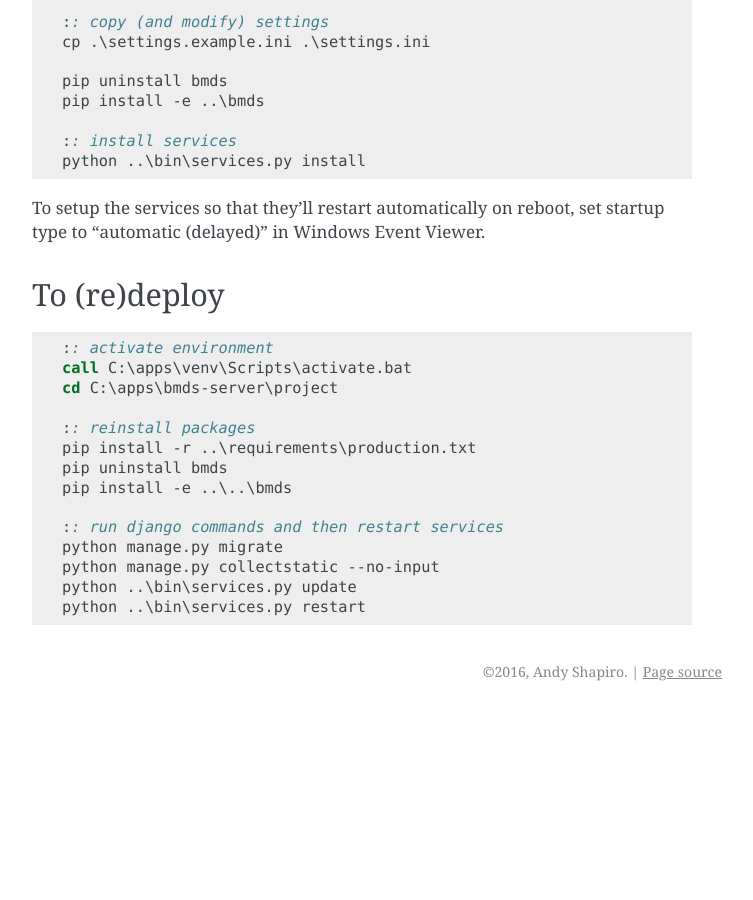
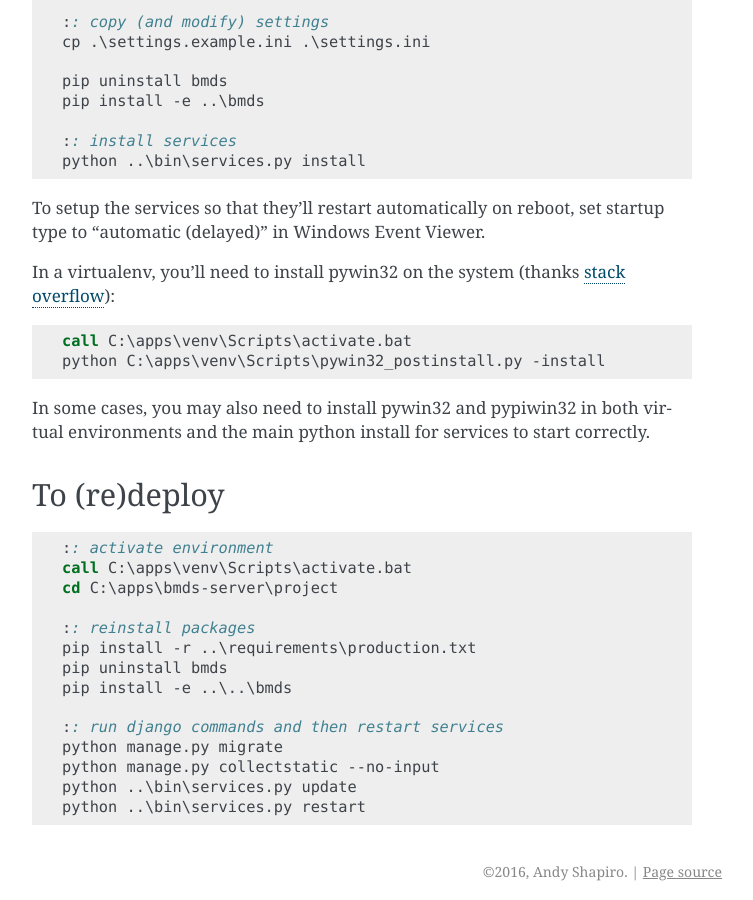
Before and after one commit to shapiromatron/bmds-server, a Sphinx documentation site: the page built from docs/deploying.rst, in a window 1280 px wide and 900 px high, scrolled down 1004 px. Shown: the whole window, without its empty margins (388-1141 px from the left). Built offline with Sphinx 7.4.7, drawn with Linux system fonts in a browser that asks for light colours; before the commit the page ends 1715 px from its top, so only the background shows below that.

```diff
--- a/HISTORY.rst
+++ b/HISTORY.rst
@@ -2,10 +2,12 @@
 History
 =======
 
-v0.5 (NEXT)
+v0.5 (2017-02-27)
 -----------------
 * Refactor application
-* Updated deployment procedure; use ini file instead of environment variables
+* Updated deployment procedure
+    - use ini file instead of environment variables
+    - add instructions for installing as Windows services
 * Update to `BMDS v0.9.1`_
 * Update to `Bootstrap v4`_
 
--- a/docs/conf.py
+++ b/docs/conf.py
@@ -8,8 +8,8 @@ master_doc = 'index'
 project = u'BMDS webserver'
 copyright = u'2016, Andy Shapiro'
 author = u'Andy Shapiro'
-version = u'0.1.0'
-release = u'0.1.0'
+version = u'0.5.0'
+release = u'0.5.0'
 
 language = None
 exclude_patterns = []
--- a/docs/deploying.rst
+++ b/docs/deploying.rst
@@ -59,6 +59,18 @@ Paths can change as needed, but in this case all content will be installed in ``
 
 To setup the services so that they'll restart automatically on reboot, set startup type to "automatic (delayed)" in Windows Event Viewer.
 
+In a virtualenv, you'll need to install pywin32 on the system (thanks `stack overflow`_):
+
+.. _`stack overflow`: https://stackoverflow.com/a/34942168/906385
+
+.. code-block:: batch
+
+    call C:\apps\venv\Scripts\activate.bat
+    python C:\apps\venv\Scripts\pywin32_postinstall.py -install
+
+In some cases, you may also need to install pywin32 and pypiwin32 in both virtual environments and the main python install for services to start correctly.
+
+
 To (re)deploy
 ~~~~~~~~~~~~~~
 
```
